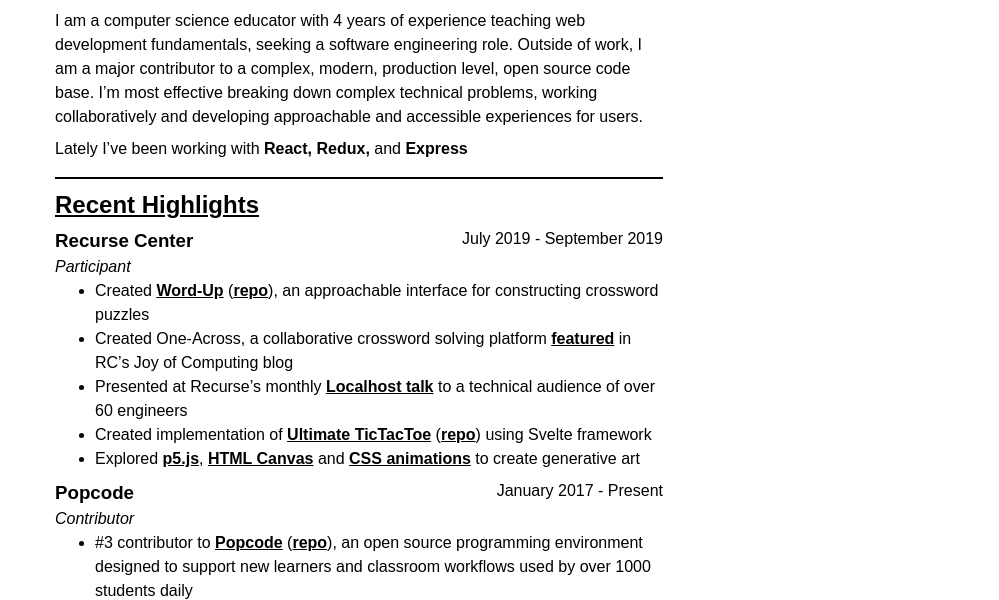
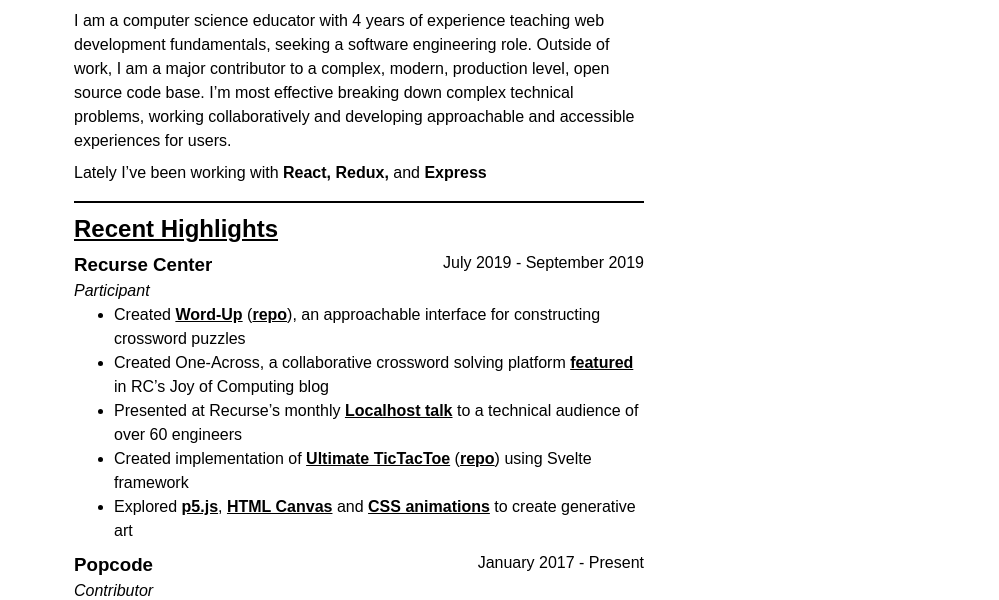
Before and after one commit to pwjablonski/pwj, a Gatsby site: page /resume in a window 1280 px wide. Shown: the part 115-715 px from the top of the page, without its empty margins (281-1280 px from the left). Built offline with nearby package versions, Linux system fonts and the light colour scheme; Gatsby itself is replaced by a stand-in of ours.

Commit message:
update sizing

```diff
--- a/src/pages/resume.module.css
+++ b/src/pages/resume.module.css
@@ -1,6 +1,6 @@
 .content {
     font-size: 16px;
-    width: 38rem;
+    width: 570px;
     margin: 4rem auto;
     display: flex;
     flex-wrap: wrap;
@@ -9,14 +9,14 @@
     line-height: 1.5;
 }
 
-@media(max-width: 670px){
+@media(max-width: 570px){
     .content{
         font-size: 10.5px;
         width: 670px;
     }
 }
 
-@media(max-width: 550px){
+@media(max-width: 555px){
     .content{
         font-size: 12px;
         width: 350px;
```
